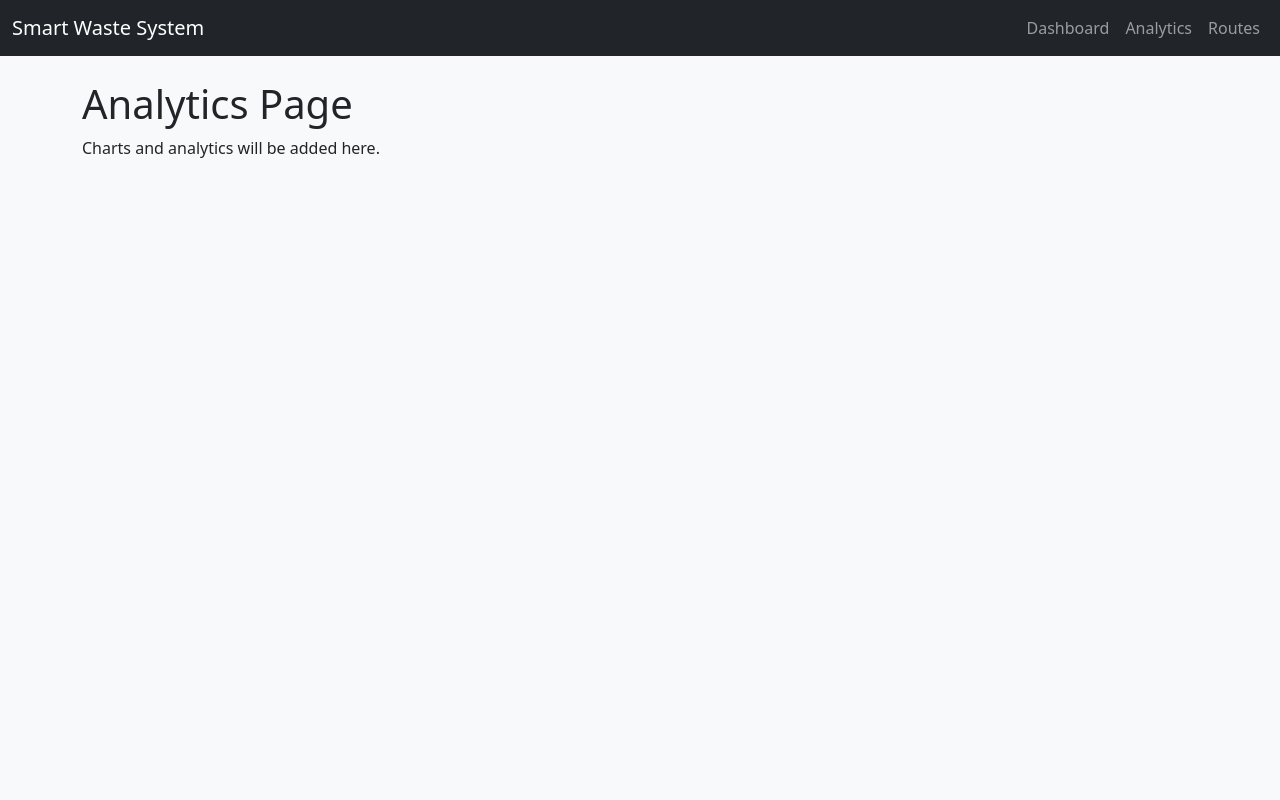
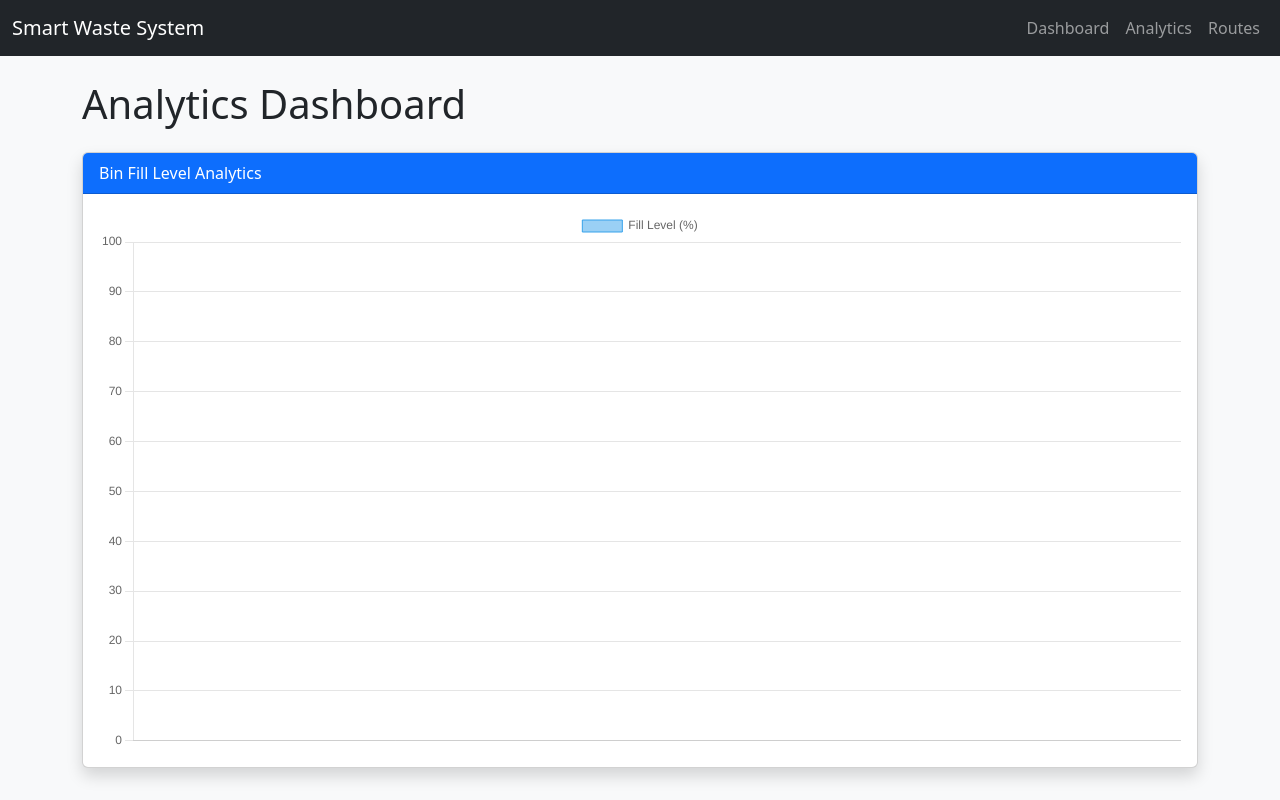
Before and after one commit to NuhaMana/smart-waste-system, a Flask app: page /analytics in a window 1280 px wide. Run offline with Flask 3, Linux system fonts and the light colour scheme; data that the repository does not hold is empty.

Commit message:
Added analytics dashboard with Chart.js visualization

```diff
--- a/app.py
+++ b/app.py
@@ -30,8 +30,30 @@ def dashboard():
 
 @app.route("/analytics")
 def analytics():
-    return render_template("analytics.html")
 
+    data = get_data()
+
+    latest_bins = {}
+
+    for row in data:
+        bin_id = row[0]
+
+        # keep only latest entry per bin
+        if bin_id not in latest_bins:
+            latest_bins[bin_id] = row
+
+    chart_labels = []
+    chart_values = []
+
+    for row in latest_bins.values():
+        chart_labels.append(row[0])
+        chart_values.append(row[1])
+
+    return render_template(
+        "analytics.html",
+        labels=chart_labels,
+        values=chart_values
+    )
 
 @app.route("/routes")
 def routes():
--- a/templates/analytics.html
+++ b/templates/analytics.html
@@ -2,8 +2,60 @@
 
 {% block content %}
 
-<h1>Analytics Page</h1>
+<h1 class="mb-4">Analytics Dashboard</h1>
 
-<p>Charts and analytics will be added here.</p>
+<div class="card shadow">
+
+    <div class="card-header bg-primary text-white">
+        Bin Fill Level Analytics
+    </div>
+
+    <div class="card-body">
+
+        <canvas id="binChart"></canvas>
+
+    </div>
+
+</div>
+
+<!-- Chart.js -->
+<script src="https://cdn.jsdelivr.net/npm/chart.js"></script>
+
+<script>
+
+const ctx = document.getElementById('binChart');
+
+new Chart(ctx, {
+
+    type: 'bar',
+
+    data: {
+
+        labels: {{ labels | tojson }},
+
+        datasets: [{
+            label: 'Fill Level (%)',
+            data: {{ values | tojson }},
+            borderWidth: 1
+        }]
+
+    },
+
+    options: {
+
+        responsive: true,
+
+        scales: {
+            y: {
+                beginAtZero: true,
+                max: 100
+            }
+        }
+
+    }
+
+});
+
+</script>
 
 {% endblock %}
```
